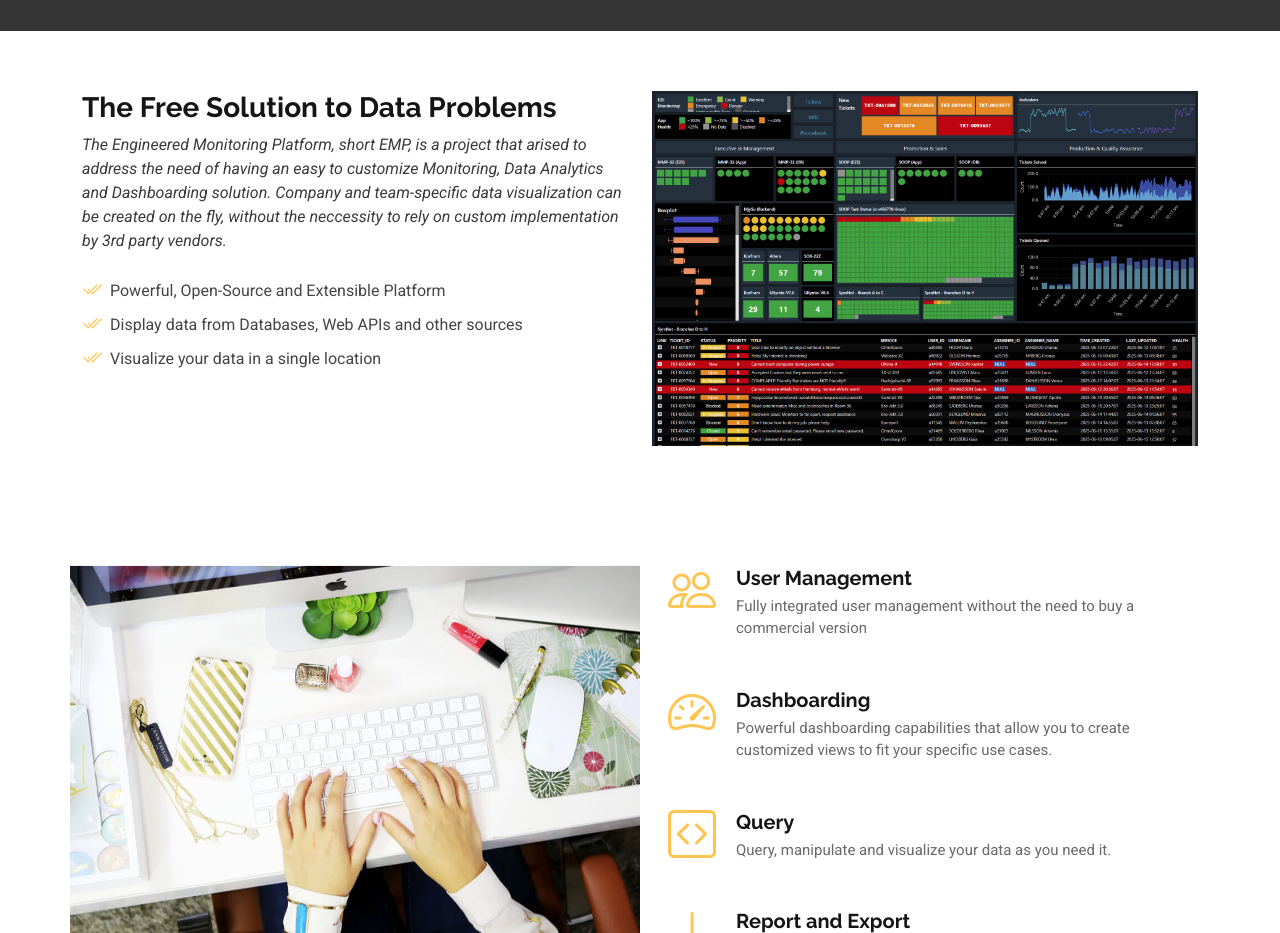
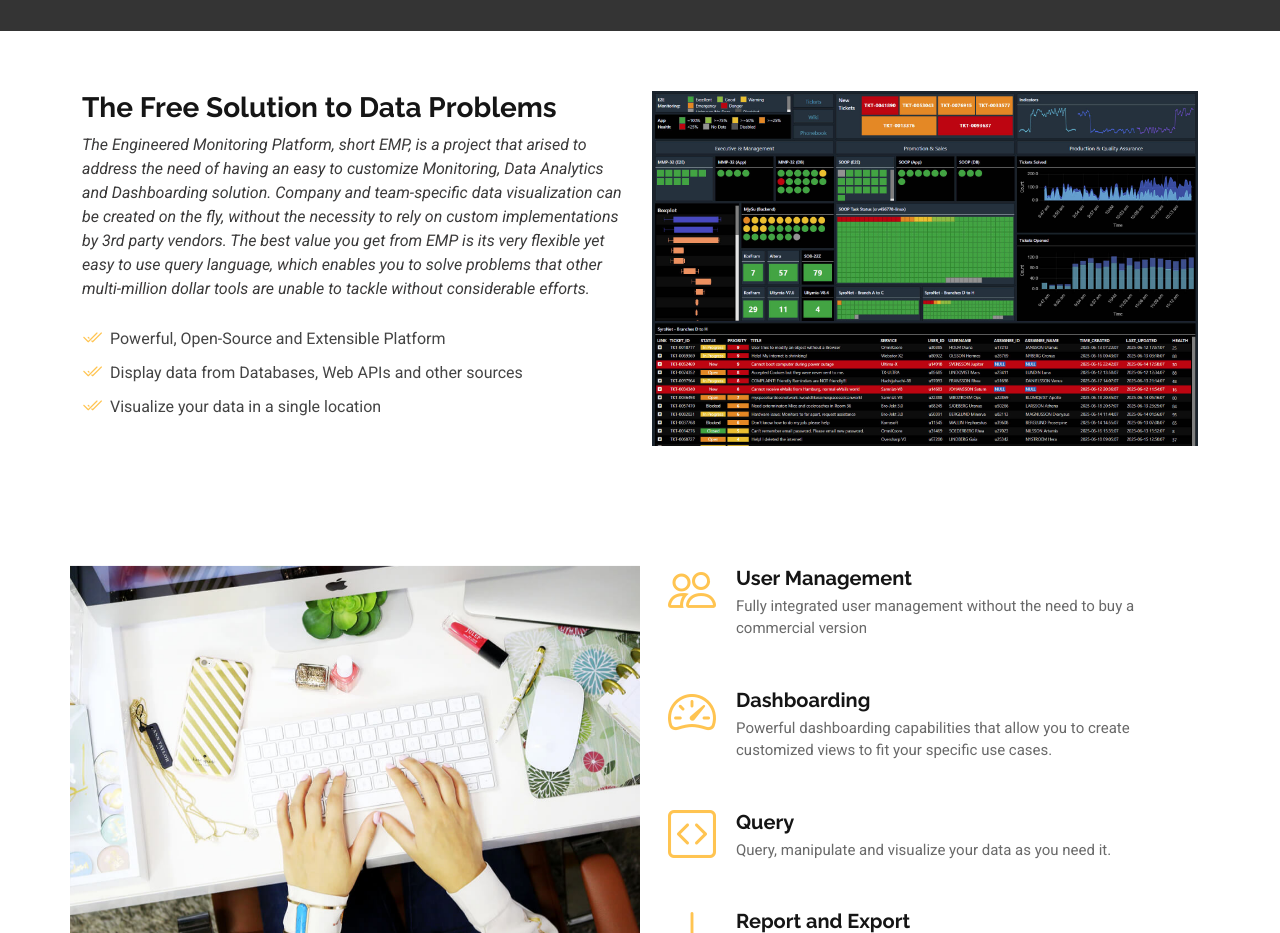
Before and after one commit to emp-solution/emp-solution.github.io, a plain HTML site: page index.html in a window 1280 px wide. Shown: the part 780-1713 px from the top of the page. Drawn offline with Linux system fonts and the light colour scheme; grey boxes are pictures that could not be loaded.

Commit message:
improved text

```diff
--- a/index.html
+++ b/index.html
@@ -147,7 +147,9 @@
           <div class="col-lg-6 order-2 order-lg-1 content">
             <h3>The Free Solution to Data Problems</h3>
             <p class="fst-italic">
-              The Engineered Monitoring Platform, short EMP, is a project that arised to address the need of having an easy to customize Monitoring, Data Analytics and Dashboarding solution. Company and team-specific data visualization can be created on the fly, without the neccessity to rely on custom implementation by 3rd party vendors.
+              The Engineered Monitoring Platform, short EMP, is a project that arised to address the need of having an easy to customize Monitoring, Data Analytics and Dashboarding solution.
+			  Company and team-specific data visualization can be created on the fly, without the necessity to rely on custom implementations by 3rd party vendors. The best value you get from
+			  EMP is its very flexible yet easy to use query language, which enables you to solve problems that other multi-million dollar tools are unable to tackle without considerable efforts.
             </p>
             <ul>
               <li><i class="bi bi-check2-all"></i> <span>Powerful, Open-Source and Extensible Platform</span></li>
```
